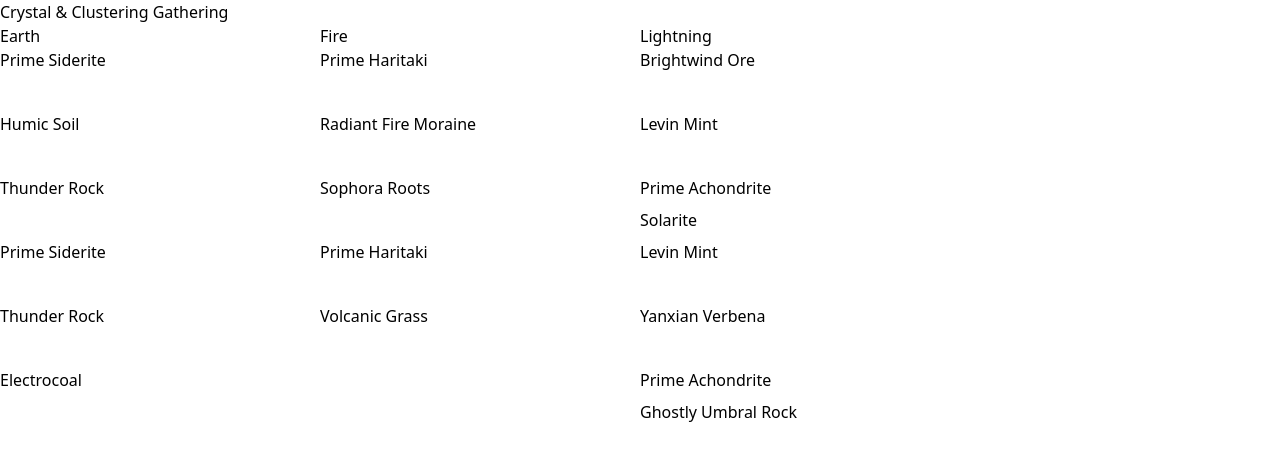
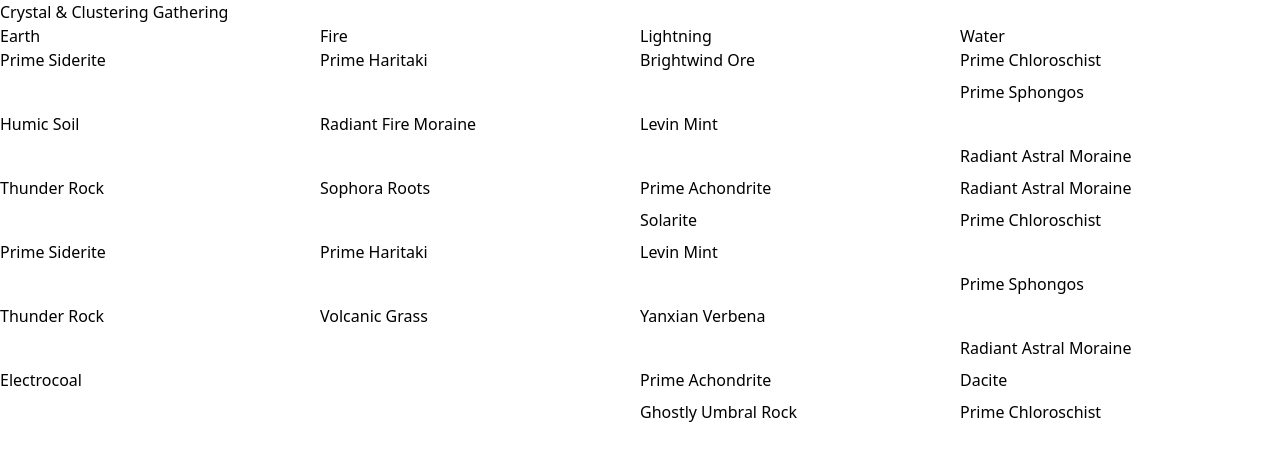
Before and after one commit to xurion/ffxiv-crystal-cluster-gathering, a React (Vite) app: page / in a window 1280 px wide. Shown: the top 460 px of the page. Built offline with nearby package versions, Linux system fonts and the light colour scheme.

Commit message:
Add water

```diff
--- a/src/App.tsx
+++ b/src/App.tsx
@@ -1,6 +1,6 @@
 import "./App.css";
 import { Category } from "./Category";
-import { earth, fire, lightning } from "./data";
+import { earth, fire, lightning, water } from "./data";
 
 export const App = () => {
   return (
@@ -11,6 +11,7 @@ export const App = () => {
         <Category category={earth} title="Earth" />
         <Category category={fire} title="Fire" />
         <Category category={lightning} title="Lightning" />
+        <Category category={water} title="Water" />
       </main>
     </>
   );
--- a/src/data.ts
+++ b/src/data.ts
@@ -238,3 +238,105 @@ export const lightning: Entry[] = [
     zone: "Mare Garlemald",
   },
 ];
+
+export const water: Entry[] = [
+  {
+    collectable: false,
+    duration: 2,
+    job: "MIN",
+    level: 90,
+    name: "Prime Chloroschist",
+    stars: 3,
+    type: "item",
+    xy: [11, 21],
+    zone: "Labyrinthos",
+  },
+  {
+    collectable: false,
+    duration: 4,
+    job: "BOT",
+    level: 90,
+    name: "Prime Sphongos",
+    stars: 3,
+    type: "item",
+    xy: [9, 30],
+    zone: "Elpis",
+  },
+  {
+    collectable: false,
+    duration: 2,
+    job: "MIN",
+    level: 60,
+    name: "Radiant Astral Moraine",
+    stars: 1,
+    type: "item",
+    xy: [26, 22],
+    zone: "The Dravanian Forelands",
+  },
+  {
+    collectable: false,
+    duration: 2,
+    job: "MIN",
+    level: 60,
+    name: "Radiant Astral Moraine",
+    stars: 1,
+    type: "item",
+    xy: [29, 18],
+    zone: "The Dravanian Hinterlands",
+  },
+  {
+    collectable: false,
+    duration: 4,
+    job: "MIN",
+    level: 90,
+    name: "Prime Chloroschist",
+    stars: 3,
+    type: "item",
+    xy: [11, 21],
+    zone: "Labyrinthos",
+  },
+  {
+    collectable: false,
+    duration: 4,
+    job: "BOT",
+    level: 90,
+    name: "Prime Sphongos",
+    stars: 3,
+    type: "item",
+    xy: [9, 30],
+    zone: "Elpis",
+  },
+  {
+    collectable: false,
+    duration: 2,
+    job: "MIN",
+    level: 60,
+    name: "Radiant Astral Moraine",
+    stars: 1,
+    type: "item",
+    xy: [25, 31],
+    zone: "The Sea of Clouds",
+  },
+  {
+    collectable: false,
+    duration: 2,
+    job: "MIN",
+    level: 66,
+    name: "Dacite",
+    stars: 0,
+    type: "item",
+    xy: [29, 7],
+    zone: "Yanxia",
+  },
+  {
+    collectable: false,
+    duration: 2,
+    job: "MIN",
+    level: 90,
+    name: "Prime Chloroschist",
+    stars: 3,
+    type: "item",
+    xy: [11, 21],
+    zone: "Labyrinthos",
+  },
+];
```
